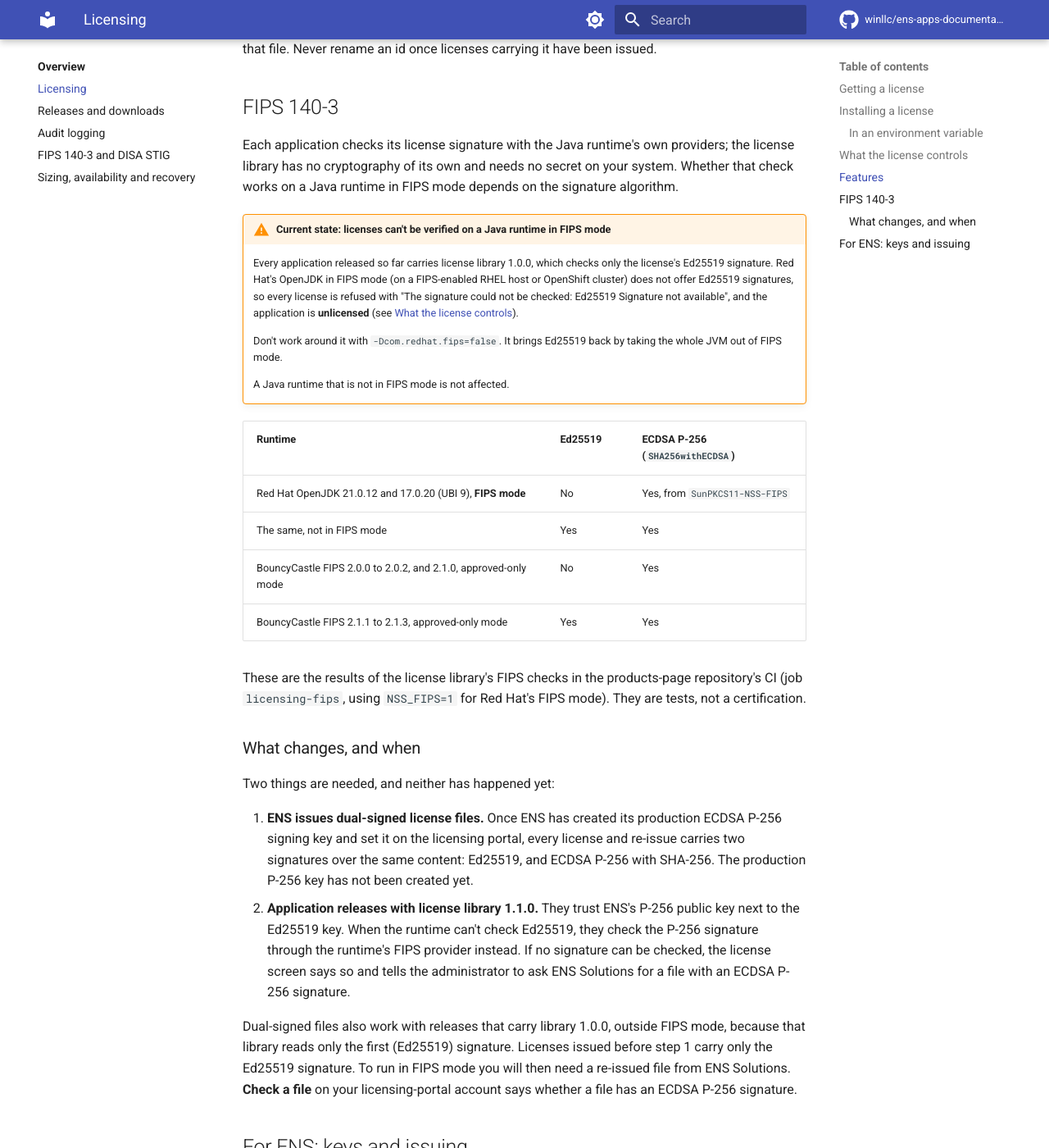
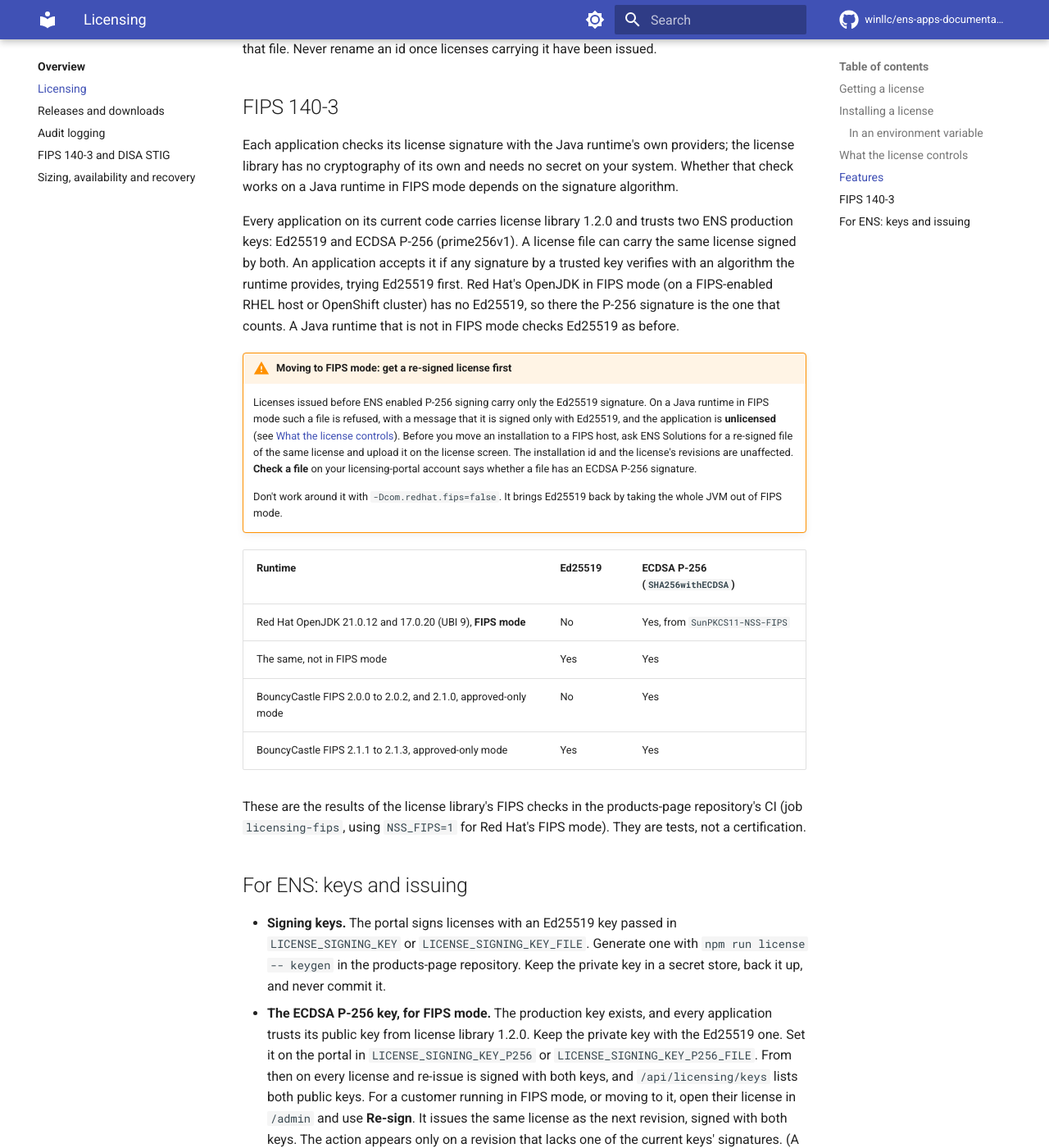
Before and after one commit to winllc/ens-apps-documentation, an MkDocs documentation site: the page built from docs/licensing.md, in a window 1280 px wide and 1400 px high, scrolled down 4158 px. Shown: the whole window at 82% size. Built offline with MkDocs 1.6.1 and Material for MkDocs 9.7.7, drawn with Linux system fonts in a browser that asks for light colours; comment, search, counter and statistics services are not loaded; some of the changed text lies outside the part shown.

Commit message:
Shared pages: portal downloads, FIPS license check, replicas
- Releases: customers download from the licensing portal's Downloads
  page (every version, any non-revoked license, evaluations included);
  a release tag fails without the bucket settings instead of falling back
  to a workflow artifact; the portal's RELEASES_* settings and its
  read-only credentials; presign.sh as the fallback.
- Licensing and FIPS: the applications carry license library 1.2.0 and
  trust the production P-256 key, so the check works in FIPS mode with a
  dual-signed or re-signed license. Drops the "not yet" plan.
- Availability: every application can run several replicas with Helm
  (the RSA Connector stays at one; DSP needs its PostgreSQL); the
  installation id is in the database.
- Home: downloads, FIPS and HA summaries, single sign-on, Docker or
  Podman, and the demo compose files.

Co-Authored-By: Claude Opus 5.5 <noreply@anthropic.com>
Claude-Session: https://claude.ai/code/session_01R2Q6XtDB8DfVmiejzJGwBh

````diff
--- a/docs/availability-and-sizing.md
+++ b/docs/availability-and-sizing.md
@@ -29,30 +29,36 @@ raising the limit raises the heap. The product pages name the metrics to watch.
 
 ## High availability
 
-**Every application runs as one instance.** Each keeps state that a second instance would not
-share or would corrupt, and each Helm chart accepts `replicaCount` of `0` or `1` only (for the
-Directory Services Portal, `api.replicaCount`) with the `Recreate` strategy, so an upgrade never
-runs two at once.
+**Every application can run as several replicas** behind one Service or load balancer, with
+the Helm chart. Sessions, scheduled-job locks, single sign-on requests in progress and the license
+state (installation id, license, revisions seen) are kept in the database, so any replica serves any
+request, each scheduled job runs on one replica at a time, and a restart or rolling update signs
+nobody out. Each product page lists exactly what is shared and what stays per replica.
 
-| Product | Why one instance | What can have more than one |
+| Product | Several replicas | What stays on one |
 |---|---|---|
-| CertAlert | Its scheduled jobs and changelog connector run in the process with no lock shared between instances; the license volume is single-writer | Nothing |
-| Directory Services Portal | The API is the single writer of its configuration file and its hash-chained audit files; sessions, lockout counters and background tasks are in memory | The web tier (`web.replicaCount`), which is stateless |
-| ReadyRoom | Its scheduled jobs (auto check-out, absence alerts, the directory refresh) run in every instance; sessions are in memory; the license volume is single-writer | Nothing |
-| RSA Operations Portal | Sessions are in the Portal's memory, and the license volume is single-writer. Its jobs, audit trail, rate limits and help-desk requests are safe across nodes, but that is not enough | The Connector (`connector.replicaCount`), with a caveat: a multi-step sign-in is held in one Connector's memory. More than one has not been tested |
+| CertAlert | `replicaCount` | Nothing that matters: per-replica caches, sign-in failure counts and collapsed audit events |
+| Directory Services Portal | `api.replicaCount`, with a shared PostgreSQL (`DSP_DATABASE_URL`, `database.url` in the chart); without it the API stays one instance, as before. The web tier (`web.replicaCount`) is stateless | Background tasks run on the instance that started them (their progress is shared) |
+| ReadyRoom | `replicaCount` | Per-replica caches and limits; two replicas also keep events flowing through an upgrade |
+| RSA Operations Portal | `replicaCount` for the Portal | **The Connector runs as one replica** (the chart refuses more), and emergency access codes are shown only by the replica that made them, so the Portal needs session affinity |
 
-What every product supports instead:
+With more than one replica each chart uses a RollingUpdate strategy (a new pod ready before an old
+one goes) and a PodDisruptionBudget (`podDisruptionBudget.minAvailable`, default 1). The license
+volume is ReadWriteOnce, so above one replica the chart needs it turned off (once the first start
+of this release has copied the license state into the database) or ReadWriteMany; it refuses
+otherwise. Run that first start with one replica. The Compose release package runs one instance
+of each application.
+
+Also:
 
 - **Automatic restart**: Docker's restart policy, systemd (the Directory Services Portal's native
-  package), or Kubernetes probes and rescheduling. Rescheduling to another node needs storage that
-  can attach the ReadWriteOnce volumes there.
-- **Database high availability** is yours: run PostgreSQL (CertAlert, ReadyRoom) or MySQL (RSA
-  Operations Portal) with your own replication or failover, and point the application at it. The
-  Directory Services Portal has no database.
-- **Cold standby**: a second host or cluster with the same release installed and stopped, with
-  backups copied to it. Never run it while the primary could still be running.
-
-Every restart or failover signs users out.
+  package), or Kubernetes probes and rescheduling.
+- **Database high availability** is yours: run PostgreSQL (CertAlert, ReadyRoom, and the Directory
+  Services Portal when it has a database) or MySQL (RSA Operations Portal) with your own
+  replication or failover, and point the application at it.
+- **Cold standby** remains an option for a site without Kubernetes: a second host with the same
+  release installed and stopped, with backups copied to it. Never run it while the primary could
+  still be running.
 
 ## Backups and disaster recovery
 
@@ -68,8 +74,9 @@ names), the release you installed (or the image digests and chart version), and
 you received. Directory data, and for the RSA Operations Portal everything in Authentication
 Manager, are backed up by those systems, not by the applications.
 
-**The license volume holds the installation id.** Restore it with the data, and a license bound to
-the installation keeps working. If it is lost, the application gets a new id: an unbound license
+**The installation id** is in the database (for the Directory Services Portal without a database,
+in the license volume), next to the license and the revisions seen. Restore it with the data, and
+a license bound to the installation keeps working. If it is lost, the application gets a new id: an unbound license
 works again once you upload the file, but a bound license is refused, and ENS Solutions has to
 re-bind or re-issue it.
 
--- a/docs/fips-and-stig.md
+++ b/docs/fips-and-stig.md
@@ -121,21 +121,18 @@ the license library's own (below). In particular:
 
 ### The license check
 
-!!! warning "Current state: licenses can't be verified on a Java runtime in FIPS mode"
-    All four applications carry license library 1.0.0, which checks only the license's Ed25519
-    signature. Red Hat's OpenJDK in FIPS mode has no Ed25519 signatures, so on a FIPS-enabled host
-    every license is refused and the application is **unlicensed**. Don't work around it with
-    `-Dcom.redhat.fips=false`: that takes the whole JVM out of FIPS mode.
+All four applications carry license library 1.2.0, which accepts a license's ECDSA P-256
+signature when the runtime has no Ed25519, as Red Hat's OpenJDK in FIPS mode does not. The check
+goes through the runtime's FIPS provider.
 
-It changes when both of these have happened:
+!!! warning "Get a re-signed license before moving to FIPS mode"
+    A license issued before ENS Solutions enabled P-256 signing carries only the Ed25519 signature,
+    so on a FIPS-enabled host it is refused and the application is **unlicensed**. Ask ENS
+    Solutions for a re-signed file of the same license and upload it first. Don't work around it
+    with `-Dcom.redhat.fips=false`: that takes the whole JVM out of FIPS mode.
 
-1. ENS Solutions creates its production ECDSA P-256 signing key (not yet done), so that license
-   files carry an ECDSA P-256 signature next to the Ed25519 one;
-2. each application ships a release with license library 1.1.0, which checks the P-256 signature
-   through the runtime's FIPS provider when Ed25519 is not available.
-
-Files issued before step 1 will need to be re-issued for use in FIPS mode. The details, and the
-results of the library's FIPS tests, are in [Licensing → FIPS 140-3](licensing.md#fips-140-3).
+The details, and the results of the library's FIPS tests, are in
+[Licensing → FIPS 140-3](licensing.md#fips-140-3).
 
 ## DISA STIG
 
--- a/docs/licensing.md
+++ b/docs/licensing.md
@@ -177,17 +177,24 @@ Each application checks its license signature with the Java runtime's own provid
 library has no cryptography of its own and needs no secret on your system. Whether that check works
 on a Java runtime in FIPS mode depends on the signature algorithm.
 
-!!! warning "Current state: licenses can't be verified on a Java runtime in FIPS mode"
-    Every application released so far carries license library 1.0.0, which checks only the
-    license's Ed25519 signature. Red Hat's OpenJDK in FIPS mode (on a FIPS-enabled RHEL host or
-    OpenShift cluster) does not offer Ed25519 signatures, so every license is refused with
-    "The signature could not be checked: Ed25519 Signature not available", and the application
-    is **unlicensed** (see [What the license controls](#what-the-license-controls)).
+Every application on its current code carries license library 1.2.0 and trusts two ENS production
+keys: Ed25519 and ECDSA P-256 (prime256v1). A license file can carry the same license signed by
+both. An application accepts it if any signature by a trusted key verifies with an algorithm the
+runtime provides, trying Ed25519 first. Red Hat's OpenJDK in FIPS mode (on a FIPS-enabled RHEL host
+or OpenShift cluster) has no Ed25519, so there the P-256 signature is the one that counts. A Java
+runtime that is not in FIPS mode checks Ed25519 as before.
+
+!!! warning "Moving to FIPS mode: get a re-signed license first"
+    Licenses issued before ENS enabled P-256 signing carry only the Ed25519 signature. On a Java
+    runtime in FIPS mode such a file is refused, with a message that it is signed only with
+    Ed25519, and the application is **unlicensed** (see
+    [What the license controls](#what-the-license-controls)). Before you move an installation to a
+    FIPS host, ask ENS Solutions for a re-signed file of the same license and upload it on the
+    license screen. The installation id and the license's revisions are unaffected. **Check a
+    file** on your licensing-portal account says whether a file has an ECDSA P-256 signature.
 
     Don't work around it with `-Dcom.redhat.fips=false`. It brings Ed25519 back by taking the
     whole JVM out of FIPS mode.
-
-    A Java runtime that is not in FIPS mode is not affected.
 
 | Runtime | Ed25519 | ECDSA P-256 (`SHA256withECDSA`) |
 |---|---|---|
@@ -200,39 +207,20 @@ These are the results of the license library's FIPS checks in the products-page
 (job `licensing-fips`, using `NSS_FIPS=1` for Red Hat's FIPS mode). They are tests, not a
 certification.
 
-### What changes, and when
-
-Two things are needed, and neither has happened yet:
-
-1. **ENS issues dual-signed license files.** Once ENS has created its production ECDSA P-256
-   signing key and set it on the licensing portal, every license and re-issue carries two
-   signatures over the same content: Ed25519, and ECDSA P-256 with SHA-256. The production P-256
-   key has not been created yet.
-2. **Application releases with license library 1.1.0.** They trust ENS's P-256 public key next to
-   the Ed25519 key. When the runtime can't check Ed25519, they check the P-256 signature through
-   the runtime's FIPS provider instead. If no signature can be checked, the license screen says
-   so and tells the administrator to ask ENS Solutions for a file with an ECDSA P-256 signature.
-
-Dual-signed files also work with releases that carry library 1.0.0, outside FIPS mode, because
-that library reads only the first (Ed25519) signature. Licenses issued before step 1 carry only
-the Ed25519 signature. To run in FIPS mode you will then need a re-issued file from ENS Solutions.
-**Check a file** on your licensing-portal account says whether a file has an ECDSA P-256
-signature.
-
 ## For ENS: keys and issuing
 
 - **Signing keys.** The portal signs licenses with an Ed25519 key passed in `LICENSE_SIGNING_KEY`
   or `LICENSE_SIGNING_KEY_FILE`. Generate one with `npm run license -- keygen` in the products-page
   repository. Keep the private key in a secret store, back it up, and never commit it.
-- **The ECDSA P-256 key, for FIPS mode.** Optional, and not yet created for production. Generate it
-  with `npm run license -- keygen --alg p256` on a trusted machine, and set it in
-  `LICENSE_SIGNING_KEY_P256` or `LICENSE_SIGNING_KEY_P256_FILE`. From then on every license and
-  re-issue is signed with both keys, and `/api/licensing/keys` lists both public keys. Then:
-  1. add the P-256 public key to each application's `EnsKeys`, next to the Ed25519 key, with
-     license library 1.1.0, and release;
-  2. for a customer running in FIPS mode, open their license in `/admin` and use **Re-sign**. It
-     issues the same license as the next revision, signed with both keys. The action appears only
-     on a revision that lacks one of the current keys' signatures.
+- **The ECDSA P-256 key, for FIPS mode.** The production key exists, and every application trusts
+  its public key from license library 1.2.0. Keep the private key with the Ed25519 one. Set it on
+  the portal in `LICENSE_SIGNING_KEY_P256` or `LICENSE_SIGNING_KEY_P256_FILE`. From then on every
+  license and re-issue is signed with both keys, and `/api/licensing/keys` lists both public keys.
+  For a customer running in FIPS mode, or moving to it, open their license in `/admin` and use
+  **Re-sign**. It issues the same license as the next revision, signed with both keys. The action
+  appears only on a revision that lacks one of the current keys' signatures. (A new key of either
+  kind is made with `npm run license -- keygen`, adding `--alg p256` for P-256, on a trusted
+  machine.)
 - **Public keys.** Each application has the public key built in, as `EnsKeys`, by key id. Licenses
   name the key that signed them, so keys can be rotated:
   1. add the new public key to every application and release;
--- a/docs/releases.md
+++ b/docs/releases.md
@@ -12,7 +12,24 @@ ways to install it:
 
 ## For customers: downloading and verifying a release
 
-ENS Solutions sends you time-limited links to these files:
+### Downloading
+
+1. Sign in to the ENS licensing portal and open **Downloads** (`/account/downloads`).
+2. Pick the product. The latest version is at the top; every earlier version is listed below it,
+   newest first, with pre-releases marked. Expand a version to see its files, with each file's size
+   and SHA-256.
+3. Download the files you need, including `SHA256SUMS` (and `SHA256SUMS.asc` when the release is
+   signed).
+
+Any account that holds a license for the product can download it, an evaluation license
+included, so taking the free evaluation is enough to get the software. A product you have no
+license for shows the evaluation button instead. Each link works for a few minutes only (five
+by default); it is a fresh, short-lived link to ENS Solutions' private storage, made each time you
+click, and each download is recorded in your account's history. If your site cannot reach the
+portal, ENS Solutions can send you links instead (see
+[below](#sending-a-customer-links-directly)).
+
+Each version holds these files:
 
 | File | What it is |
 |---|---|
@@ -41,7 +60,8 @@ gpg --verify SHA256SUMS.asc SHA256SUMS
 sha256sum -c SHA256SUMS --ignore-missing   # checks the files you downloaded
 ```
 
-Both must succeed. `gpg` should report a good signature from the ENS Solutions release key. Check
+Both must succeed. The downloads page links to ENS Solutions' public key when the portal is
+configured with it. `gpg` should report a good signature from the ENS Solutions release key. Check
 its fingerprint against the one ENS Solutions gave you separately, not against anything in the
 download itself.
 
@@ -92,7 +114,7 @@ Then install it in one of two ways.
     ./install.sh            # first install: loads the images, creates .env from the template
     ```
 
-    `install.sh` tells you which settings in `.env` to fill in and where the license file goes
+    The scripts work with Docker or Podman. `install.sh` tells you which settings in `.env` to fill in and where the license file goes
     (`license/license.lic`; see [Licensing](licensing.md)). To upgrade, unpack the new bundle and
     run its `./upgrade.sh`, pointing it at the current installation. It carries your `.env` and
     license across. Each bundle's `README.md` has the details for that product.
@@ -126,8 +148,14 @@ CI then runs the tests, builds and smoke-tests the images, and publishes them to
 `ghcr.io/winllc/...:1.4.0`. From those same tested images it builds the bundle (and, for the Directory
 Services Portal, the native package), packages the Helm chart and publishes it to
 `oci://ghcr.io/winllc/charts/<chart>`, makes the SBOMs and `SHA256SUMS`, signs the checksums, signs the images and the chart with
-cosign, and uploads everything to the release bucket under
+cosign, and uploads everything to the private release bucket under
 `<product>/<version>/`. A release without a pre-release suffix also updates `<product>/latest.txt`.
+The licensing portal's **Downloads** page lists the new version within a few minutes (its listing
+cache, `RELEASES_LISTING_TTL`, five minutes by default).
+
+A release reaches customers from the bucket only. On a release tag the image job first checks that
+the bucket is configured (`RELEASE_S3_BUCKET` and the AWS credentials below) and fails, before
+anything is built or published, when it is not.
 Every pull request builds a dry-run bundle (`0.0.0-pr<n>`) as a workflow artifact, without signing
 or uploading, so packaging problems show up before a release.
 
@@ -145,11 +173,34 @@ whole organization:
 | `RELEASE_GPG_PRIVATE_KEY` | secret | ASCII-armored private signing key |
 | `RELEASE_GPG_PASSPHRASE` | secret | Its passphrase, if it has one |
 
-Until the bucket is configured, CI keeps each release bundle as a workflow artifact for 30 days
-instead. Until the signing key is configured, bundles are unsigned. The job summary says which.
+Without the bucket settings a release tag fails (see above). The signing key is optional: without
+it, releases are unsigned (no `SHA256SUMS.asc`), and the job summary says so.
 
 Keep the bucket **private**: no public access and no website hosting. Customers only ever get
 pre-signed links.
+
+### Customer downloads in the licensing portal
+
+The licensing portal serves the **Downloads** page from the same bucket, read-only. It never
+streams the files: each download is a `302` redirect to a presigned link, and entitlement is
+checked again on every download. Configure it on the licensing service:
+
+| Setting | Value |
+|---|---|
+| `RELEASES_S3_BUCKET` | The release bucket. Unset, the page says downloads aren't available yet |
+| `RELEASES_S3_REGION` | Defaults to `us-east-1`; `auto` for R2 |
+| `RELEASES_S3_ENDPOINT` | Only for R2 or MinIO |
+| `RELEASES_S3_FORCE_PATH_STYLE` | `true` for MinIO |
+| `RELEASES_URL_TTL` | Seconds a download link works. Default `300` |
+| `RELEASES_LISTING_TTL` | Seconds a bucket listing is cached. Default `300` |
+| `RELEASES_GPG_PUBLIC_KEY_URL` | Optional: where customers get the release signing key |
+| `AWS_ACCESS_KEY_ID`, `AWS_SECRET_ACCESS_KEY` | Read-only credentials, or an instance or task role |
+
+Give the portal its own credentials, separate from CI's write credentials:
+`s3:ListBucket` on the bucket and `s3:GetObject` on its objects, nothing else (on R2, an API
+token with *Object Read* on the bucket). The licensing portal's README has the full policy. Each
+download is audited as `release.downloaded`, and a download without a license for the product is
+refused and audited as `access.denied`.
 
 Create the signing key once, offline, and publish only its public half:
 
@@ -163,9 +214,10 @@ gpg --fingerprint releases@ens-solutions.com                   # send separately
 This key signs downloads. It is separate from the license signing key the licensing portal uses
 (see [Licensing](licensing.md)), and the two should never be the same key.
 
-### Sending a customer their download
+### Sending a customer links directly
 
-`tools/release/presign.sh` prints a link for every file in a release, valid for up to seven days:
+The portal is the normal way. For a customer who cannot use it, `tools/release/presign.sh`
+prints a link for every file in a release, valid for up to seven days:
 
 ```bash
 export RELEASE_S3_BUCKET=ens-releases          # plus RELEASE_S3_ENDPOINT for R2/MinIO
````
Also changed, not shown: other parts of docs/releases.md (+4 -0 lines), docs/index.md (+20 -11 lines).
